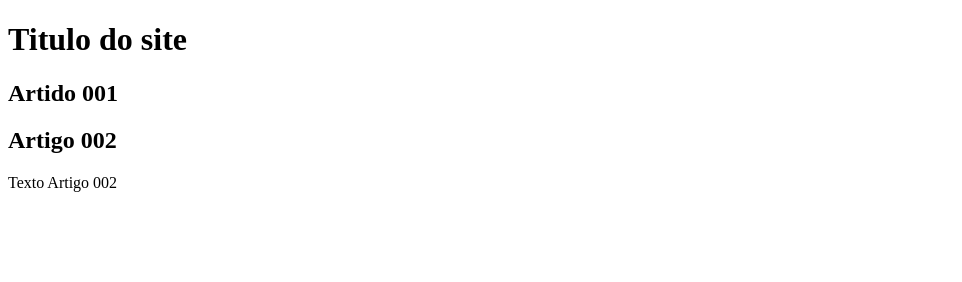
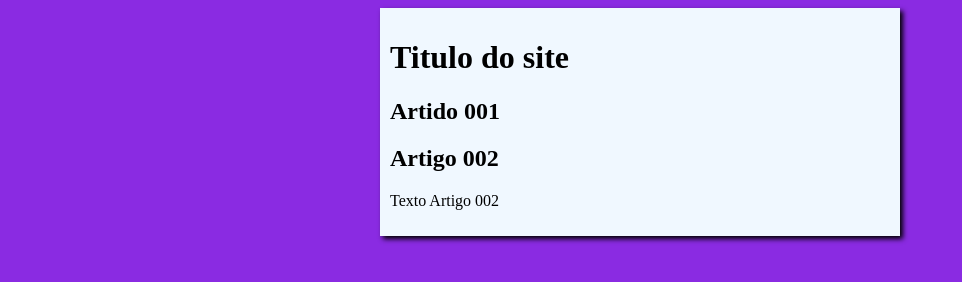
Before and after one commit to Kaytxt/Projeto-Site, a plain HTML site: page index.html in a window 1280 px wide. Shown: the whole page, without its empty margins (0-962 px from the left). Drawn offline with Linux system fonts and the light colour scheme.

Commit message:
Inicio de designe

```diff
--- /dev/null
+++ b/estilos/style.css
@@ -0,0 +1,17 @@
+{
+    font-family: Arial, Helvetica, sans-serif;
+    font-size: 16px;
+
+}
+
+body{
+    background-color:blueviolet;
+}
+
+main{
+    background-color: aliceblue;
+    width: 500px;
+    margin: auto;
+    padding: 10px;
+    box-shadow: 3px 3px 5px black;
+}
--- a/index.html
+++ b/index.html
@@ -4,6 +4,7 @@
     <meta charset="UTF-8">
     <meta name="viewport" content="width=device-width, initial-scale=1.0">
     <title>Titulo do site</title>
+    <link rel="stylesheet" href="estilos/style.css">
 </head>
 <body>
     <main>
```
